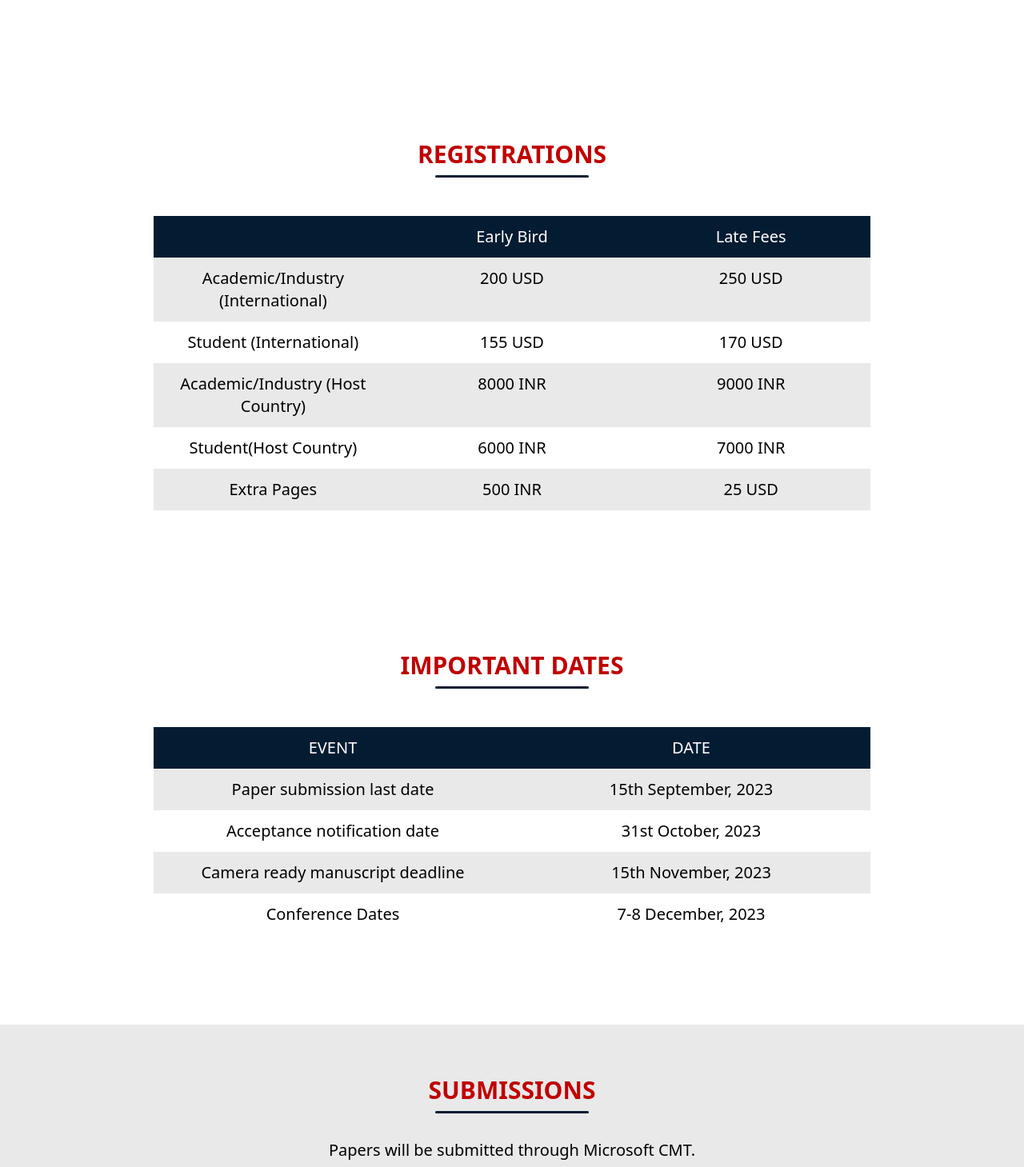
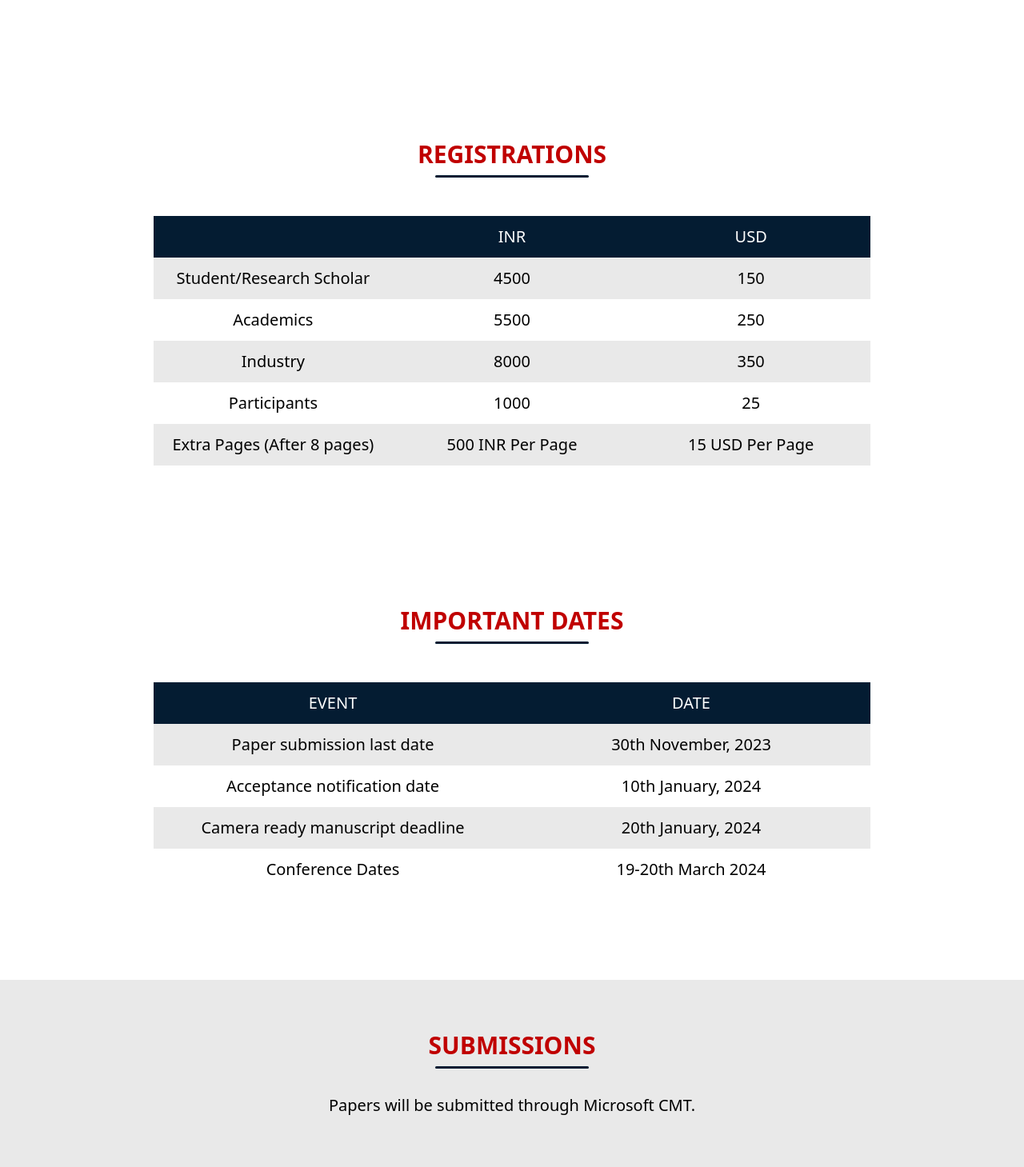
Before and after one commit to UtkarshAhuja2003/icaia-php, a PHP site: page / in a window 1280 px wide. Shown: the part 2584-4043 px from the top of the page at 80% size. Run offline with PHP 8.4, Linux system fonts and the light colour scheme; some libraries are stand-ins or nearby versions.

Commit message:
minor changes

```diff
--- a/dates.php
+++ b/dates.php
@@ -14,19 +14,19 @@
         </div>
         <div class="flex   text-md md:text-lg md:text-xl py-3 bg-[#e9e9e9]">
             <div class="w-1/2 text-center">Paper submission last date</div>
-            <div class="w-1/2 text-center">15th September, 2023</div>
+            <div class="w-1/2 text-center">30th November, 2023</div>
         </div>
         <div class="flex   text-md md:text-lg md:text-xl py-3 ">
             <div class="w-1/2 text-center">Acceptance notification date</div>
-            <div class="w-1/2 text-center">31st October, 2023</div>
+            <div class="w-1/2 text-center">10th January, 2024</div>
         </div>
         <div class="flex   text-md md:text-lg md:text-xl py-3 bg-[#e9e9e9]">
             <div class="w-1/2 text-center">Camera ready manuscript deadline</div>
-            <div class="w-1/2 text-center">15th November, 2023</div>
+            <div class="w-1/2 text-center">20th January, 2024</div>
         </div>
         <div class="flex   text-md md:text-lg md:text-xl py-3">
             <div class="w-1/2 text-center">Conference Dates</div>
-            <div class="w-1/2 text-center">7-8 December, 2023</div>
+            <div class="w-1/2 text-center">19-20th March 2024</div>
         </div>
       </div>
 </div>
--- a/header.php
+++ b/header.php
@@ -9,7 +9,7 @@
         <h1 class='mt-4 tracking-[1px] md:tracking-wide text-[#D3B683] text-2xl'>In association with Wentworth Institute of Technology, Boston-USA</h1>
       </div>
       <div class='text-center text-2xl font-[700] mt-4'>
-        <h1 class='text-[#fcb810] text-3xl z-10 tracking-widest'>March,2024</h1>
+        <h1 class='text-[#fcb810] text-3xl z-10 tracking-widest'>19-20 March 2024</h1>
         <!-- <button class='mt-6 pb-2 pt-1 px-4 text-white border-2 border-[#fcb810] rounded-[15px] font-[500] hover:bg-[#fcb810] ease-in-out duration-300 hover:text-black'>Important Dates</button> -->
       </div>
 
--- a/organising.php
+++ b/organising.php
@@ -51,6 +51,9 @@
       <ul id="technical_review_dropdown" class="absolute left-full top-0 mt-2 ml-2 w-[800px] bg-white rounded-md shadow-lg hidden text-left dropdown-menu">
         <li class="px-3 py-2">
           <span class="org_comm_headings">MSIT:</span>
+        </li>
+        <li class="px-3 py-2">
+          <strong>Dr. Archana Balyan</strong>, MSIT
         </li>
         <li class="px-3 py-2">
           <strong>Prof. Prabhjot Kaur</strong>, MSIT
@@ -281,7 +284,7 @@
           <strong>Dr. Poonam Dahiya</strong>
         </li>
         <li class="px-3 py-2">
-          <strong>Dr. Neelam Barak</strong>
+          <strong>Dr. Sandeep</strong>
         </li>
         <li class="px-3 py-2">
           <strong>Ms. Vaani Garg</strong>
@@ -295,9 +298,6 @@
       <ul id="local_committee_dropdown" class="absolute left-full top-0 mt-2 ml-2 w-[800px] bg-white rounded-md shadow-lg hidden text-left dropdown-menu">
         <li class="px-3 py-2">
           <strong>Mr. Manoj Malik</strong>
-        </li>
-        <li class="px-3 py-2">
-          <strong>Prof. Puneet Azad</strong>
         </li>
         <li class="px-3 py-2">
           <strong>Dr. Rakesh Kumar</strong>
--- a/registrations.php
+++ b/registrations.php
@@ -10,33 +10,33 @@
       </div class="mx-auto">
         <div class="flex text-md md:text-lg md:text-xl text-white bg-[#041C32] font-[500] py-3">
             <div class="w-1/3"></div>
-            <div class="w-1/3 text-center">Early Bird</div>
-            <div class="w-1/3 text-center">Late Fees</div>
+            <div class="w-1/3 text-center">INR</div>
+            <div class="w-1/3 text-center">USD</div>
         </div>
         <div class="flex   text-md md:text-lg md:text-xl py-3 bg-[#e9e9e9]">
-            <div class="w-1/3 text-center">Academic/Industry (International)</div>
-            <div class="w-1/3 text-center">200 USD</div>
-            <div class="w-1/3 text-center">250 USD</div>
+            <div class="w-1/3 text-center">Student/Research Scholar</div>
+            <div class="w-1/3 text-center">4500</div>
+            <div class="w-1/3 text-center">150</div>
         </div>
         <div class="flex   text-md md:text-lg md:text-xl py-3 ">
-            <div class="w-1/3 text-center">Student (International)</div>
-            <div class="w-1/3 text-center">155 USD</div>
-            <div class="w-1/3 text-center">170 USD</div>
+            <div class="w-1/3 text-center">Academics</div>
+            <div class="w-1/3 text-center">5500</div>
+            <div class="w-1/3 text-center">250</div>
         </div>
         <div class="flex   text-md md:text-lg md:text-xl py-3 bg-[#e9e9e9]">
-            <div class="w-1/3 text-center">Academic/Industry (Host Country)</div>
-            <div class="w-1/3 text-center">8000 INR</div>
-            <div class="w-1/3 text-center">9000 INR</div>
+            <div class="w-1/3 text-center">Industry </div>
+            <div class="w-1/3 text-center">8000 </div>
+            <div class="w-1/3 text-center">350 </div>
         </div>
         <div class="flex   text-md md:text-lg md:text-xl py-3">
-            <div class="w-1/3 text-center">Student(Host Country)</div>
-            <div class="w-1/3 text-center">6000 INR</div>
-            <div class="w-1/3 text-center">7000 INR</div>
+            <div class="w-1/3 text-center">Participants</div>
+            <div class="w-1/3 text-center">1000</div>
+            <div class="w-1/3 text-center">25</div>
         </div>
         <div class="flex   text-md md:text-lg md:text-xl py-3 bg-[#e9e9e9]">
-            <div class="w-1/3 text-center">Extra Pages</div>
-            <div class="w-1/3 text-center">500 INR</div>
-            <div class="w-1/3 text-center">25 USD</div>
+            <div class="w-1/3 text-center">Extra Pages (After 8 pages)</div>
+            <div class="w-1/3 text-center">500 INR Per Page</div>
+            <div class="w-1/3 text-center">15 USD Per Page</div>
         </div>
       </div>
 </div>
```
